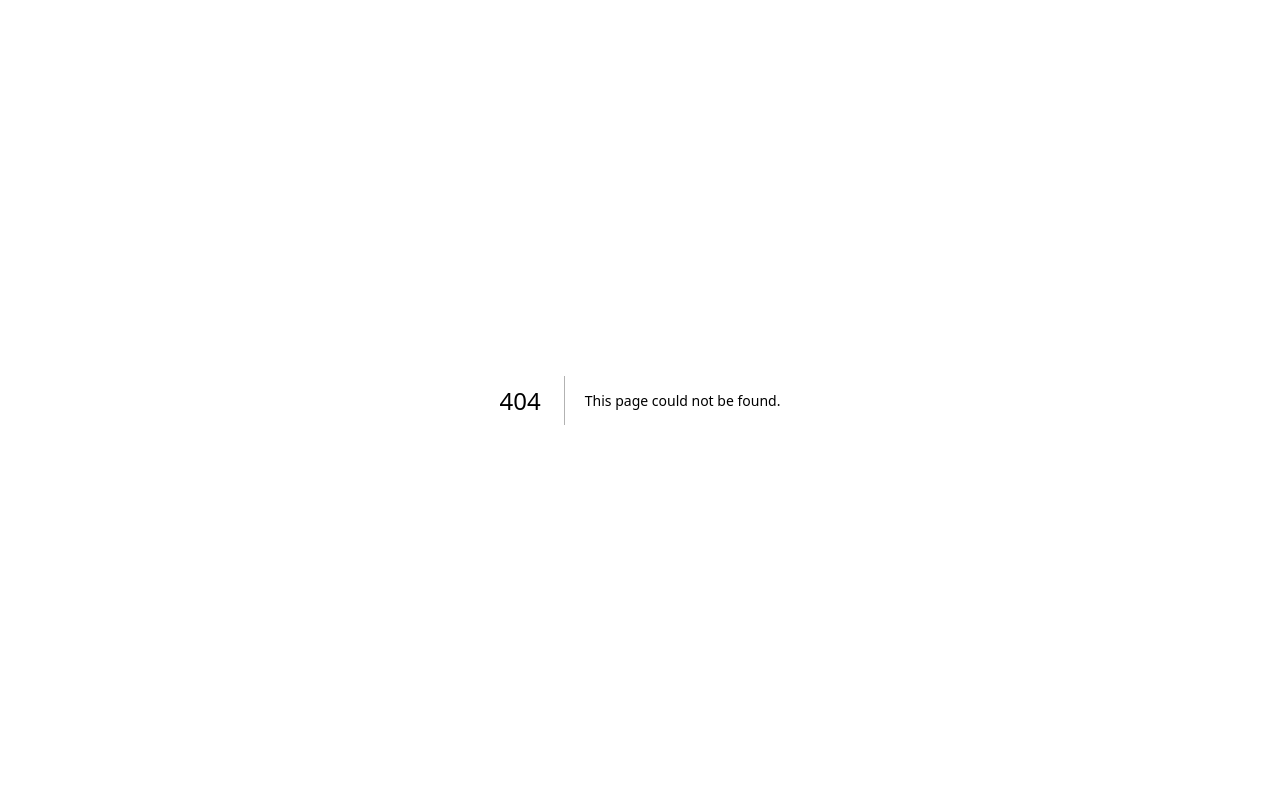
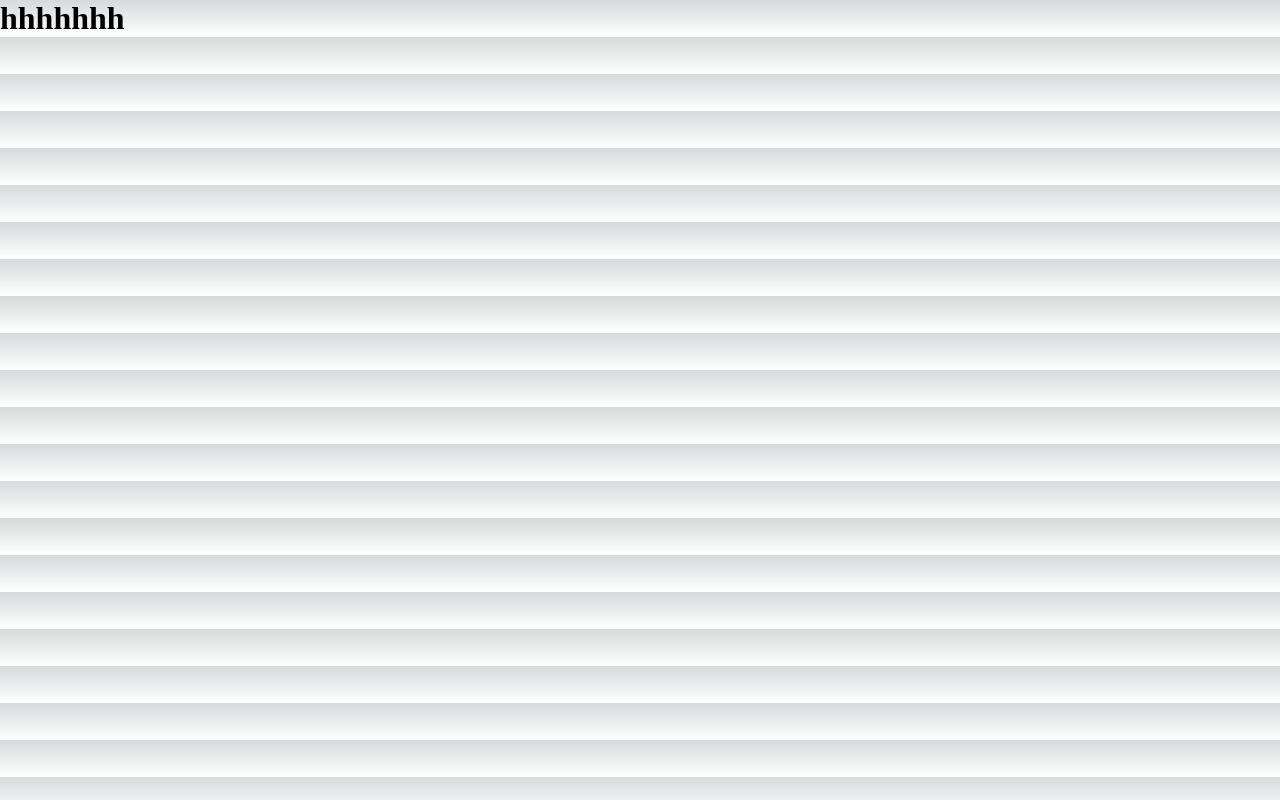
Before and after one commit to mohieey/sss, a Next.js app: page /test in a window 1280 px wide. Before the commit this address had no page. Built offline with nearby package versions, Linux system fonts and the light colour scheme.

Commit message:
adding test page

```diff
--- /dev/null
+++ b/pages/test.jsx
@@ -0,0 +1,5 @@
+const Test = () => {
+    return ( <h1>hhhhhhh</h1> );
+}
+
+export default Test;
```
